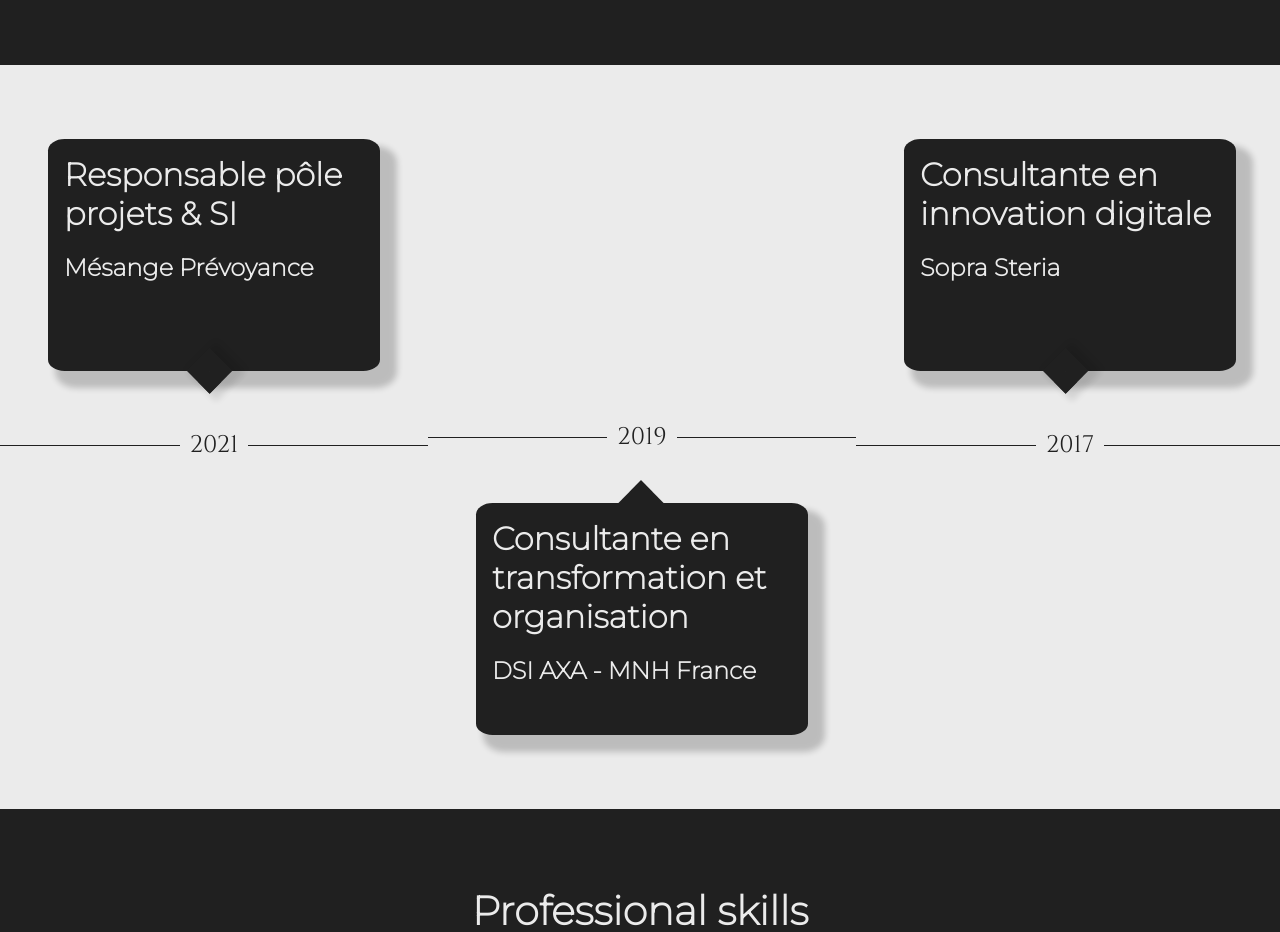
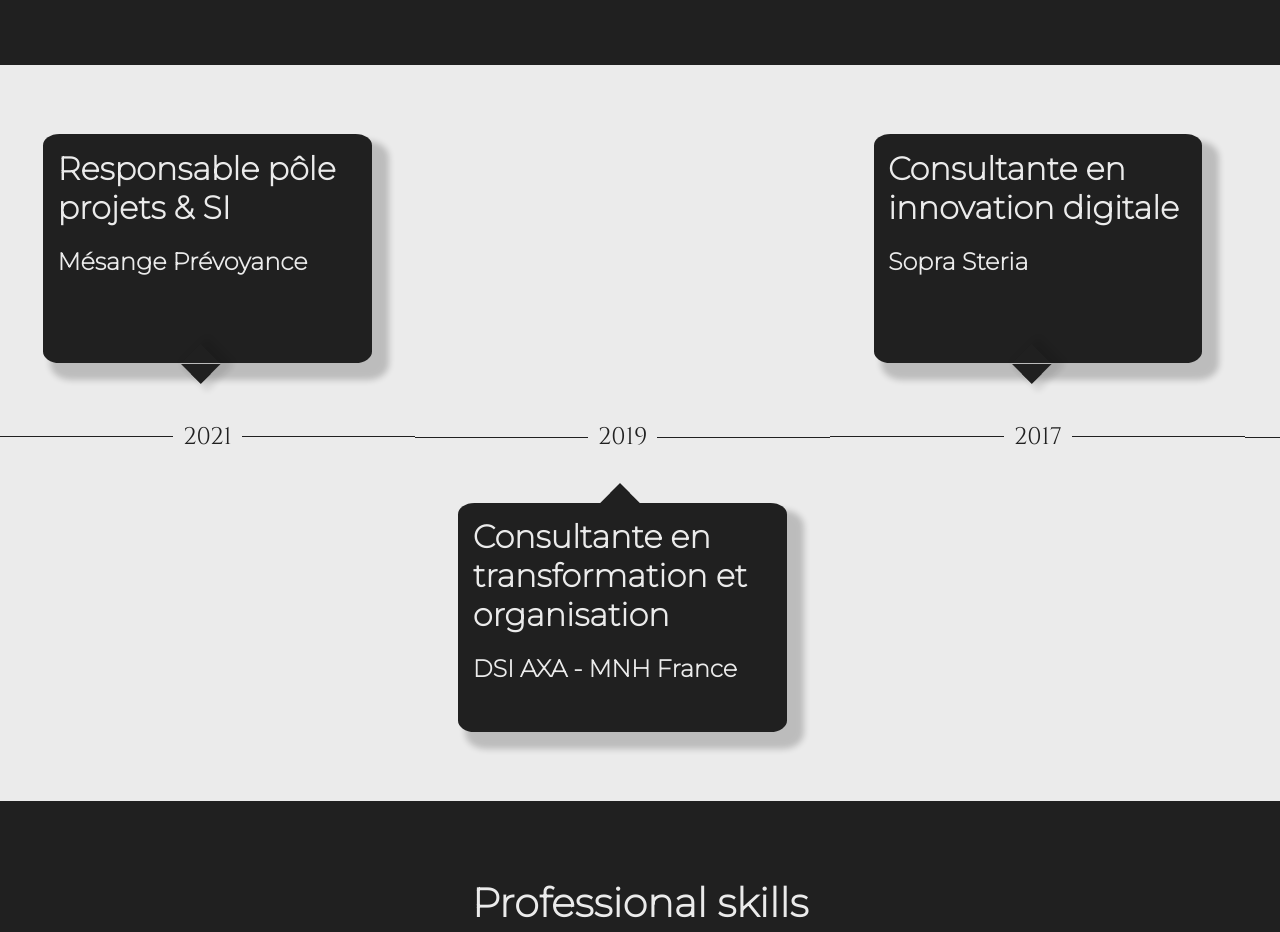
Before and after one commit to NicolasDewae/portfolio_chef_projet, a React (Create React App) app: page / in a window 1280 px wide. Shown: the part 1680-2612 px from the top of the page. Built offline with nearby package versions, Linux system fonts and the light colour scheme.

Commit message:
link added on timeline cards

```diff
--- a/src/components/timeline/Timeline.jsx
+++ b/src/components/timeline/Timeline.jsx
@@ -18,12 +18,14 @@ const Timeline = ( translate ) => {
                                                 {item.id % 2 !== 0 ? (
                                                     <>
                                                             <div className="timeline_item itemUp">
+                                                                <a href={item.pathway}>
                                                                     <div className="timeline_item_content contentUp">
                                                                         <div className="timeline_item_content_title">
                                                                             <h2>{item.title}</h2>
                                                                             <h3>{item.company}</h3>
                                                                         </div>
                                                                     </div>
+                                                                </a>
                                                                 <div className="time timeUp">
                                                                     <div className="timeline_line left">
                                                                     </div>
@@ -51,12 +53,14 @@ const Timeline = ( translate ) => {
                                                                     <div className="timeline_line right">
                                                                     </div>
                                                                 </div>
+                                                                <a href={item.pathway}>
                                                                     <div className="timeline_item_content contentDown">
                                                                         <div className="timeline_item_content_title">
                                                                             <h2>{item.title}</h2>
                                                                             <h3>{item.company}</h3>
                                                                         </div>
                                                                     </div>
+                                                                </a>
                                                             </div>
                                                     </>
                                                 )}
```
Lines whose indentation alone changed are shown as unchanged.
